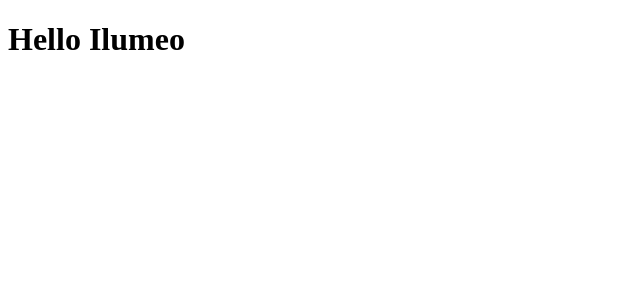
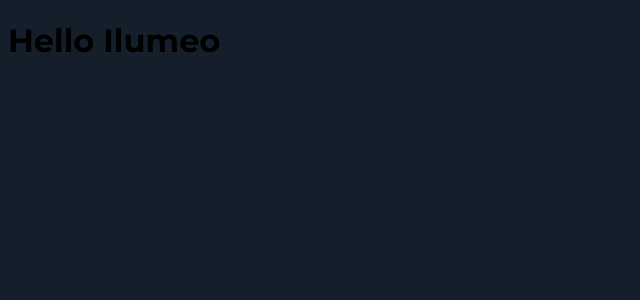
Before and after one commit to anacleto616/ilumeo-front, a React (Create React App) app: page / in a window 1280 px wide. Shown: the top 300 px of the page, without its empty margins (0-640 px from the left). Built offline with nearby package versions, Linux system fonts and the light colour scheme.

Commit message:
feat: create global style

```diff
--- a/src/App.tsx
+++ b/src/App.tsx
@@ -1,8 +1,11 @@
+import GlobalStyle from './styles/global'
+
 function App() {
   return (
-    <h1>
-      Hello Ilumeo
-    </h1>
+    <>
+      <GlobalStyle />
+      <h1>Hello Ilumeo</h1>
+    </>
   );
 }
 
--- /dev/null
+++ b/src/styles/global.ts
@@ -0,0 +1,8 @@
+import { createGlobalStyle } from 'styled-components'
+
+export default createGlobalStyle`
+  body {
+    background: #151F2B;
+    font-family: 'Montserrat', sans-serif;
+  }
+`
```
